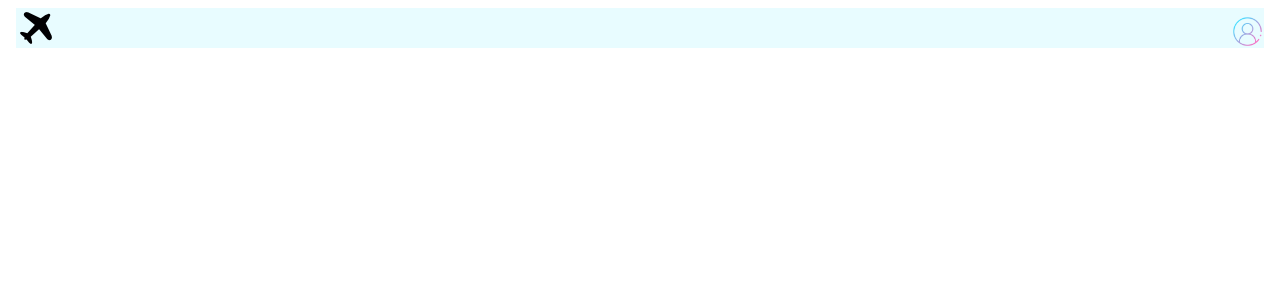
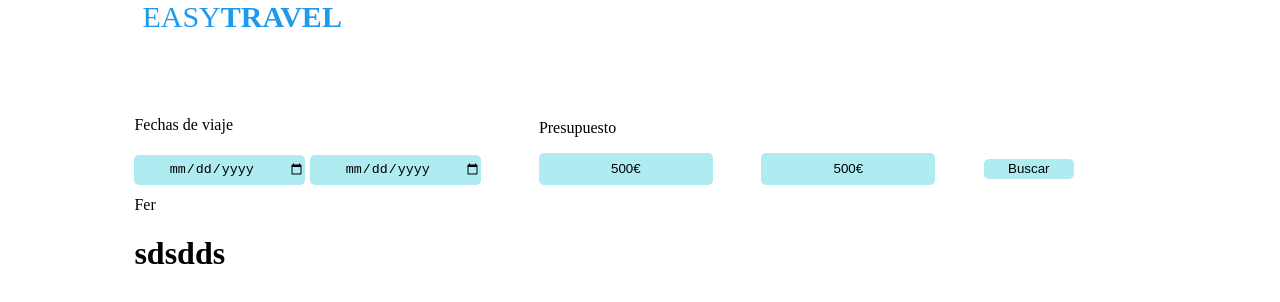
Before and after one commit to cbossaers/xperience, an Angular app in the folder ProyectoAngular/: page / in a window 1280 px wide. Shown: the top 302 px of the page. Built offline with nearby package versions, Linux system fonts and the light colour scheme.

Commit message:
Header y filtros

```diff
--- a/ProyectoAngular/src/app/Componentes/header/header.component.css
+++ b/ProyectoAngular/src/app/Componentes/header/header.component.css
@@ -1,27 +1,23 @@
-.inicio{
-    width:100%;
-    height: 40px;
-    background-color: #E8FCFF;
+
+.navbar{
+    overflow: hidden;
+  position: fixed; /* Set the navbar to fixed position */
+  top: 0; /* Position the navbar at the top of the page */
+  width: 100%; /* Full width */
+  background-color: white;
 }
-.divLogo{
-    height: 40px;
-    width: 40px;
-    display: inline-block;
+.navbar a:hover {
+    background: #ddd;
+    color: black;
+  }
+.easy{
+    color: #1C9AEE;
+    display: inline;
+    font-size:30px;
 }
-.iconoLogo{
-    padding: 4px;
-
+.travel{
+    color: #1C9AEE;
+    display: inline;
+    font-weight:bold;
+    font-size:30px;
 }
-.userLogo{
-    padding: 4px;
-    height: 39px;
-    width: 39px;
-
-}
-
-.divInicoRegistro{
-    height: 40px;
-    width: 40px;
-    display: inline-block;
-    float: right;
-}
--- a/ProyectoAngular/src/app/Componentes/header/header.component.html
+++ b/ProyectoAngular/src/app/Componentes/header/header.component.html
@@ -4,13 +4,10 @@
 
     </head>
     <body>
-        <div class="inicio">
-                <div class="divLogo">
-                    <img src="assets/images/airplane-flying.png" class="iconoLogo" >
-                </div>
-                <div class="divInicoRegistro">
-                    <img src="assets/images/login.png" class="userLogo" >
-                </div>
-        </div>
+
+            <div class="navbar">
+                    <p class="easy">EASY</p><p class="travel">TRAVEL</p>
+            </div>
+
     </body>
 </html>
--- /dev/null
+++ b/ProyectoAngular/src/app/Componentes/main/main/main.component.css
@@ -0,0 +1,76 @@
+.general{
+    margin-top: 100px;
+}
+.filtros{
+    width: 100%;
+    height: 80px;
+    display: inline-block;
+}
+.fechas{
+    width: 40%;
+    height: 100%;
+    left: auto;
+    display: inline-block;
+}
+.despegables{
+    display: inline-block;
+    margin-top: 5px;
+}
+.desp{
+    display: inline-block;
+    margin-right: 5px;
+}
+.desp2{
+    display: inline-block;
+    margin-right: 5px;
+}
+.despegable{
+    background-color: #aeecf2;
+    border: 0;
+    border-top-left-radius: 5px;
+    border-top-right-radius: 5px;
+    border-bottom-left-radius: 5px;
+    border-bottom-right-radius: 5px;
+    width: 170px;
+    height: 30px;
+    text-align: center;
+}
+.presupuesto{
+    width: 22%;
+    height: 100%;
+    display: inline-block;
+    align:left;
+
+}
+.fEspeciales{
+    width: 22%;
+    height: 100%;
+    display: inline-block;
+    align:left;
+
+}
+.buscar{
+    display: inline-block;
+    align:left;
+    width: 6%;
+    height: 100%;
+}
+
+.botonBuscar {
+    background-color: #aeecf2;
+    align:right;
+    width: 90px;
+    height: 20px;
+    transition-duration: 0.4s;
+    border: 0;
+    border-top-left-radius: 5px;
+    border-top-right-radius: 5px;
+    border-bottom-left-radius: 5px;
+    border-bottom-right-radius: 5px;
+}
+.botonBuscar:hover {
+    background-color: white; /* Green */
+    color: #aeecf2;
+
+
+}
--- /dev/null
+++ b/ProyectoAngular/src/app/Componentes/main/main/main.component.html
@@ -0,0 +1,42 @@
+<div class="general">
+    <div class="filtros">
+        <div class="fechas">
+            <div><p>Fechas de viaje</p></div>
+            <div class="despegables">
+                <div class="desp">
+                    <input type="date" id="start" name="trip-start"
+                    min="2022-11-07" max="2025-12-31" class="despegable">
+                </div>
+                <div class="desp2">
+                    <input type="date"  name="trip-start"
+                    min="2022-11-07" max="2025-12-31" class="despegable">
+                </div>
+            </div>
+        </div>
+        <div class="presupuesto">
+            <div><p>Presupuesto</p></div>
+            <div class="">
+                <div class="desp">
+                    <input type="text" value="500€" class="despegable">
+                </div>
+            </div>
+        </div>
+        <div class="fEspeciales">
+            <div class="">
+                <div class="desp">
+                    <input type="text" value="500€" class="despegable">
+                </div>
+            </div>
+        </div>
+        <div class="buscar">
+            <button class="botonBuscar">
+                Buscar
+            </button>
+        </div>
+    </div>
+    <div class="viajes">
+
+    </div>
+    <p>Fer</p>
+    <h1>sdsdds</h1>
+</div>
--- /dev/null
+++ b/ProyectoAngular/src/app/Componentes/main/main/main.component.ts
@@ -0,0 +1,16 @@
+import { Component, OnInit } from '@angular/core';
+
+@Component({
+  selector: 'app-main',
+  templateUrl: './main.component.html',
+  styleUrls: ['./main.component.css']
+})
+export class MainComponent implements OnInit {
+
+  constructor() { }
+
+  ngOnInit(): void {
+
+  }
+
+}
--- a/ProyectoAngular/src/app/app.component.css
+++ b/ProyectoAngular/src/app/app.component.css
@@ -0,0 +1,4 @@
+.cuerpo{
+    margin-left: 10%;
+    margin-right: 10%;
+}
--- a/ProyectoAngular/src/app/app.component.html
+++ b/ProyectoAngular/src/app/app.component.html
@@ -1 +1,5 @@
-<app-header></app-header>
+
+<div class="cuerpo">
+    <app-header></app-header>
+    <app-main></app-main>
+</div>
--- a/ProyectoAngular/src/app/app.module.ts
+++ b/ProyectoAngular/src/app/app.module.ts
@@ -3,11 +3,13 @@ import { BrowserModule } from '@angular/platform-browser';
 
 import { AppComponent } from './app.component';
 import { HeaderComponent } from './Componentes/header/header.component';
+import { MainComponent } from './Componentes/main/main/main.component';
 
 @NgModule({
   declarations: [
     AppComponent,
-    HeaderComponent
+    HeaderComponent,
+    MainComponent
   ],
   imports: [
     BrowserModule
```
Also changed, not shown: 1 other file (tests, documents, lock files or other folders).
